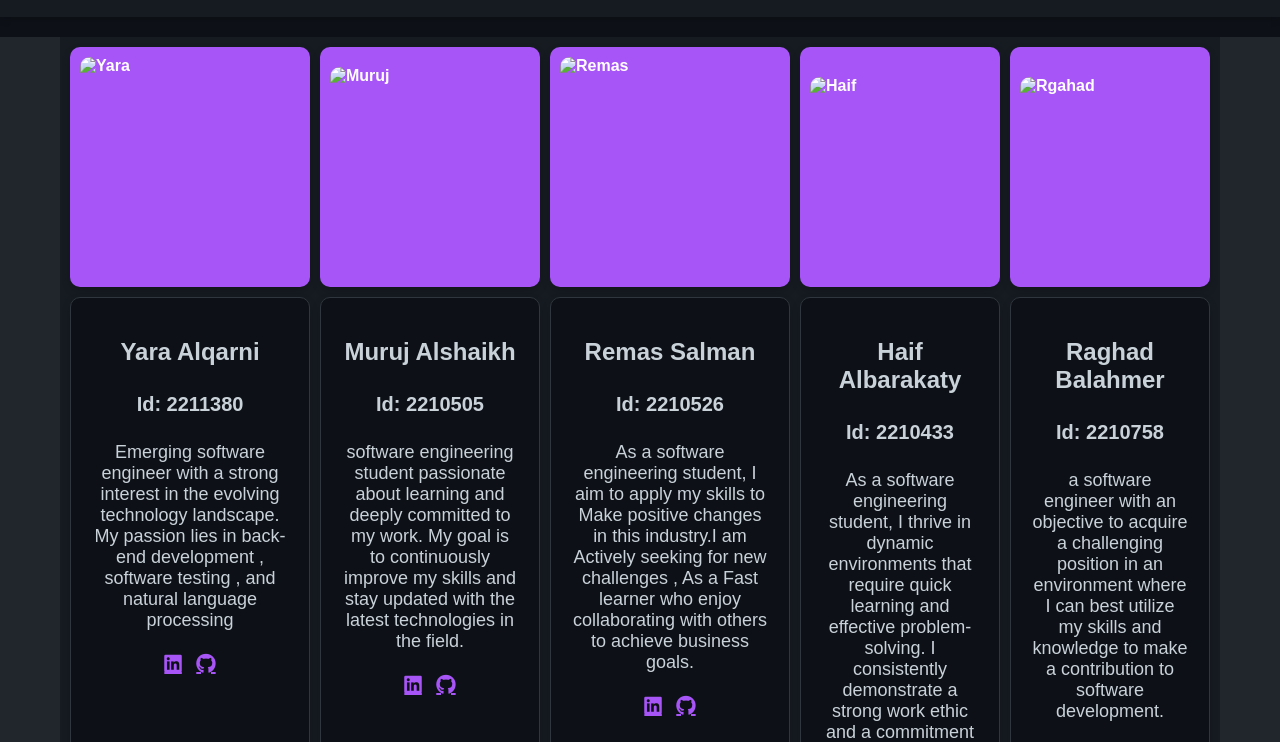
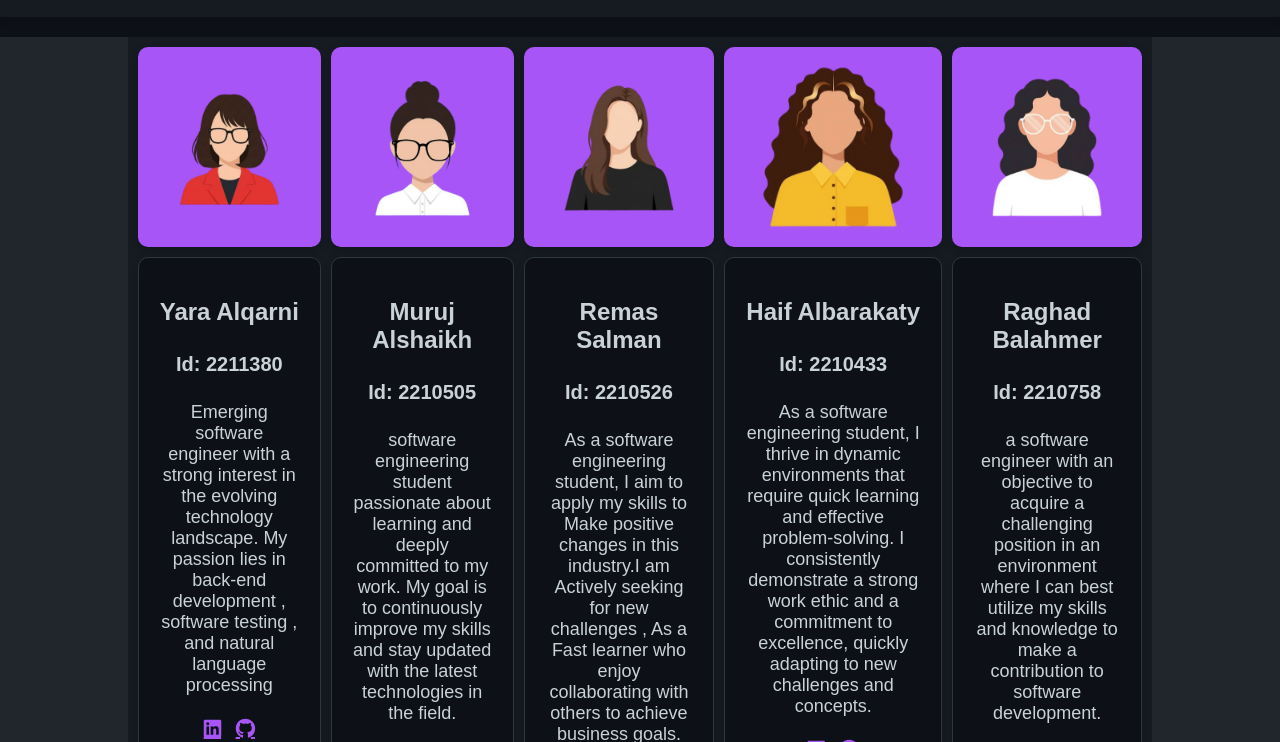
Before and after one commit to YaraAlqarni/try, a plain HTML site: page index.html in a window 1280 px wide. Shown: the part 51-793 px from the top of the page. Drawn offline with Linux system fonts and the light colour scheme; files that its build step writes are made by us from their sources.

Commit message:
Add files via upload

```diff
--- a/index.html
+++ b/index.html
@@ -4,7 +4,7 @@
     <meta charset="UTF-8">
     <meta name="viewport" content="width=device-width, initial-scale=1">
     <title>About us</title>
-    <link rel="stylesheet" href="../css/style.css">
+    <link rel="stylesheet" href="style.css">
 <link rel="stylesheet" href="https://cdnjs.cloudflare.com/ajax/libs/font-awesome/6.0.0-beta3/css/all.min.css">
 </head>
 
@@ -24,11 +24,11 @@
         <table  class="mytable">
             <thead>
                 <tr>
-                    <th class="tableHeader"><img src="../images/yara.png" width="220" height="220" alt="Yara"></th>
-                    <th class="tableHeader"><img src="../images/muruj.png" width="200" height="200" alt="Muruj"></th>
-                    <th class="tableHeader"><img src="../images/remas.png" width="220" height="220" alt="Remas"></th>
-                    <th class="tableHeader"><img src="../images/haif.png" width="180" height="180" alt="Haif"></th>
-                    <th class="tableHeader"><img src="../images/raghad.png" width="180" height="180" alt="Rgahad"></th>
+                    <th class="tableHeader"><img src="yara.png" width="220" height="220" alt="Yara"></th>
+                    <th class="tableHeader"><img src="muruj.png" width="200" height="200" alt="Muruj"></th>
+                    <th class="tableHeader"><img src="remas.png" width="220" height="220" alt="Remas"></th>
+                    <th class="tableHeader"><img src="haif.png" width="180" height="180" alt="Haif"></th>
+                    <th class="tableHeader"><img src="raghad.png" width="180" height="180" alt="Rgahad"></th>
                 </tr>
             </thead>
             <tbody>
```
